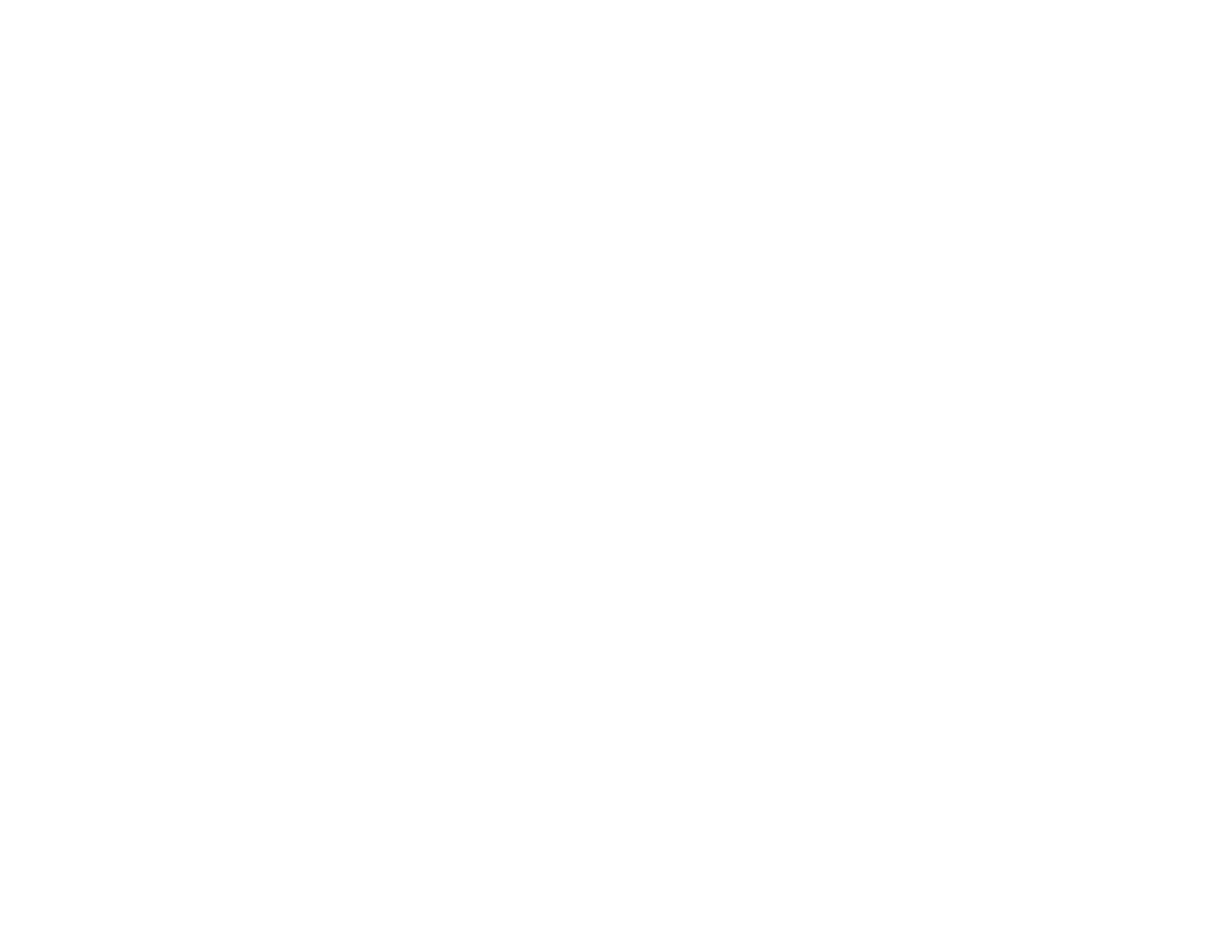
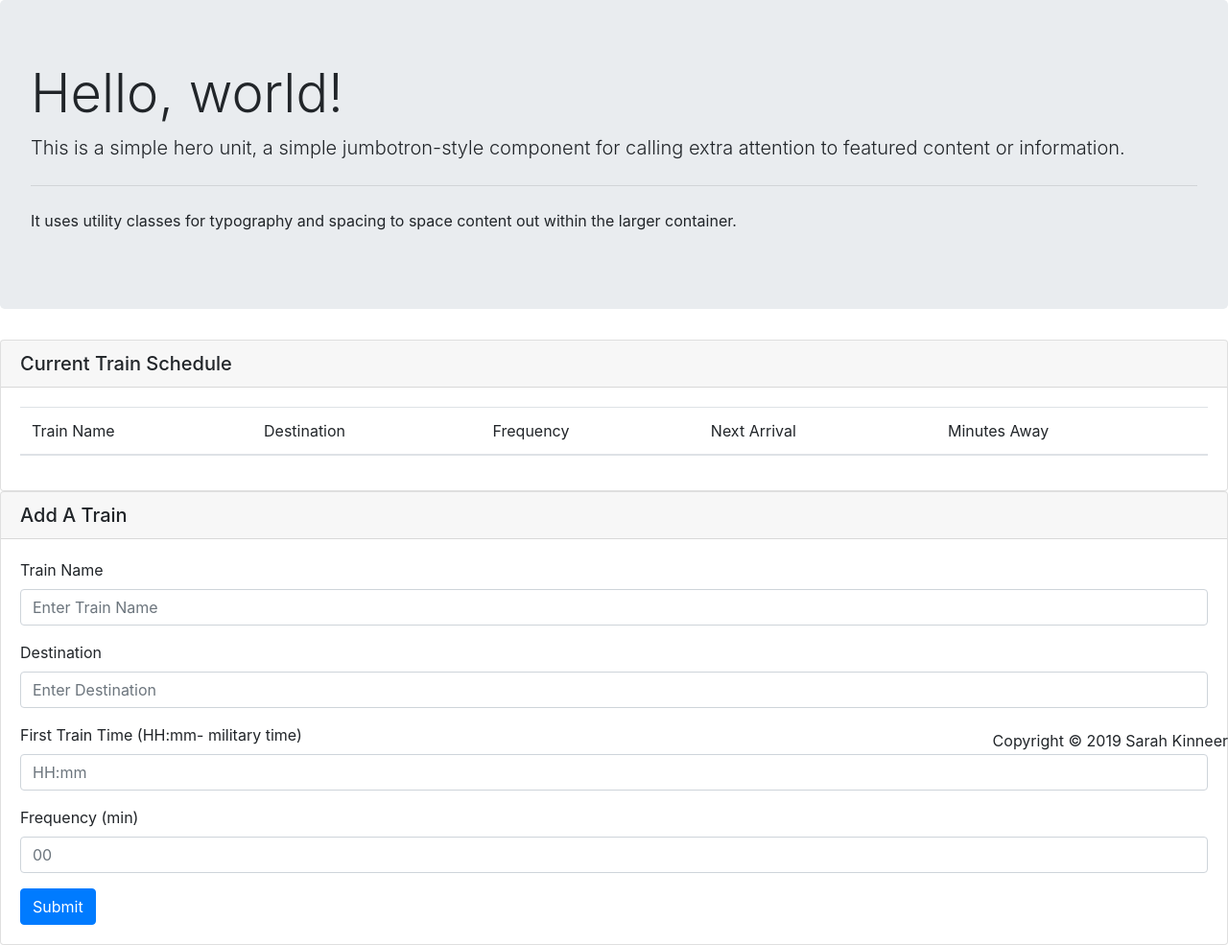
Before and after one commit to kinneers/Train-Scheduler, a plain HTML site: page index.html in a window 1280 px wide. Shown: the whole page at 96% size. Before the commit the page ends 800 px from the top, so only its background shows below. Drawn offline with nearby package versions, Linux system fonts and the light colour scheme.

Commit message:
Simple Bootstrap page layout complete

```diff
--- a/assets/js/javascript.js
+++ b/assets/js/javascript.js
@@ -10,4 +10,8 @@ $(document).ready(function() {
     };
 
     firebase.initializeApp(config);
+
+
+    //Regex for form validation of military time:   ^([01]\d|2[0-3]):?([0-5]\d)$
+
 })
--- a/index.html
+++ b/index.html
@@ -6,11 +6,77 @@
     <meta http-equiv="X-UA-Compatible" content="ie=edge">
     <title>Train Scheduler</title>
     <link href="assets/css/reset.css" type="text/css" rel="stylesheet">
+    <link rel="stylesheet" href="https://maxcdn.bootstrapcdn.com/bootstrap/4.0.0/css/bootstrap.min.css" integrity="sha384-Gn5384xqQ1aoWXA+058RXPxPg6fy4IWvTNh0E263XmFcJlSAwiGgFAW/dAiS6JXm" crossorigin="anonymous">
     <link href="assets/css/style.css" type="text/css" rel="stylesheet">
 </head>
 <body>
+    <div id="mainContent">
+        <!-- Jumbotron for the Heading -->
+        <div class="jumbotron">
+            <h1 class="display-4">Hello, world!</h1>
+            <p class="lead">This is a simple hero unit, a simple jumbotron-style component for calling extra attention to featured content or information.</p>
+            <hr class="my-4">
+            <p>It uses utility classes for typography and spacing to space content out within the larger container.</p>
+            <p class="lead">
+            </p>
+        </div>
+
+        <!-- Table to display the data -->
+        <div class="card">
+            <h5 class="card-header">Current Train Schedule</h5>
+            <div class="card-body">
+                <table class="table table-striped">
+                    <thead>
+                        <tr>
+                            <th scope="col">Train Name</th>
+                            <th scope="col">Destination</th>
+                            <th scope="col">Frequency</th>
+                            <th scope="col">Next Arrival</th>
+                            <th scope="col">Minutes Away</th>
+                        </tr>
+                    </thead>
+                    <tbody id="well">
+
+                    </tbody>
+                </table>
+            </div>
+        </div>
+
+        <!-- Form to input new train -->
+        <div class="card">
+            <h5 class="card-header">Add A Train</h5>
+            <div class="card-body">
+                <form>
+                    <div class="form-group">
+                        <label for="trainName">Train Name</label>
+                        <input type="text" class="form-control" id="trainName" placeholder="Enter Train Name">
+                    </div>
+                    <div class="form-group">
+                        <label for="destination">Destination</label>
+                        <input type="text" class="form-control" id="destination" placeholder="Enter Destination">
+                    </div>
+                    <div class="form-group">
+                        <label for="firstTrainTime">First Train Time (HH:mm- military time)</label>
+                        <input type="text" class="form-control" id="firstTrainTime" placeholder="HH:mm">
+                    </div>
+                    <div class="form-group">
+                        <label for="frequency">Frequency (min)</label>
+                        <input type="text" class="form-control" id="frquency" placeholder="00">
+                    </div>
+                    <button type="submit" class="btn btn-primary">Submit</button>
+                </form>
+            </div>
+        </div>
+    </div>
+
+    <div class="fixed-bottom text-right">
+        <footer>
+            <p>Copyright &copy; 2019 Sarah Kinneer</p>
+        </footer>
+    </div>
 
     <script src="https://www.gstatic.com/firebasejs/5.7.2/firebase.js"></script>
+    <script src="https://cdn.jsdelivr.net/npm/moment@2.23.0/moment.min.js"></script>
     <script src="https://ajax.googleapis.com/ajax/libs/jquery/3.3.1/jquery.min.js"></script>
     <script src="assets/js/javascript.js"></script>
 </body>
```
